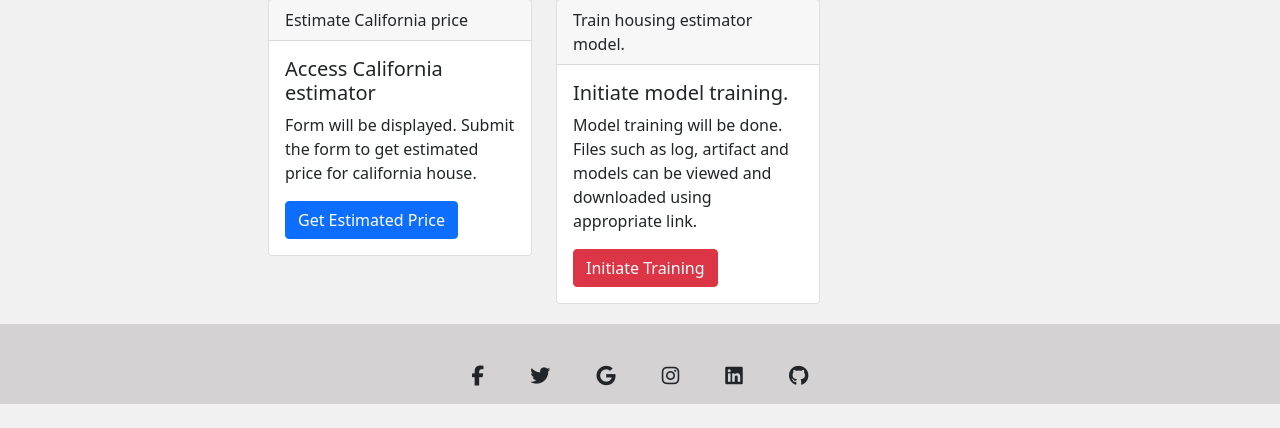
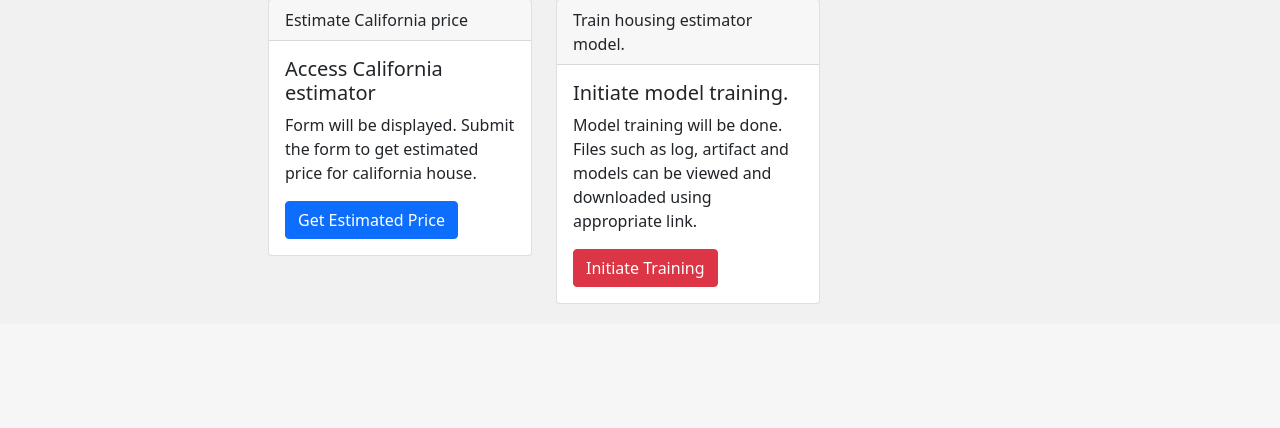
Before and after one commit to Chirag1994/Give-Me-Some-Credit-Machine-Learning, a Flask app: page / in a window 1280 px wide. Shown: the part 656-1084 px from the top of the page. After the commit the page ends 960 px from the top, so only its background shows below. Run offline with Flask 3, Linux system fonts and the light colour scheme; some libraries are stand-ins or nearby versions.

Commit message:
footer removed from header.html file

```diff
--- a/templates/header.html
+++ b/templates/header.html
@@ -111,42 +116,6 @@ table-layout: fixed;
         </div>
 
     </div>
-    <!-- footer goes here-->
-
-    <footer class="text-center text-white " style="background-color: #d4d2d2;">
-        <!-- Grid container -->
-        <div class="container pt-4">
-            <!-- Section: Social media -->
-            <section class="mb-4">
-                <!-- Facebook -->
-                <a class="btn btn-link btn-floating btn-lg text-dark m-1" href="#!" role="button"
-                    data-mdb-ripple-color="dark"><i class="fab fa-facebook-f"></i></a>
-
-                <!-- Twitter -->
-                <a class="btn btn-link btn-floating btn-lg text-dark m-1" href="#!" role="button"
-                    data-mdb-ripple-color="dark"><i class="fab fa-twitter"></i></a>
-
-                <!-- Google -->
-                <a class="btn btn-link btn-floating btn-lg text-dark m-1" href="#!" role="button"
-                    data-mdb-ripple-color="dark"><i class="fab fa-google"></i></a>
-
-                <!-- Instagram -->
-                <a class="btn btn-link btn-floating btn-lg text-dark m-1" href="#!" role="button"
-                    data-mdb-ripple-color="dark"><i class="fab fa-instagram"></i></a>
-
-                <!-- Linkedin -->
-                <a class="btn btn-link btn-floating btn-lg text-dark m-1" href="#!" role="button"
-                    data-mdb-ripple-color="dark"><i class="fab fa-linkedin"></i></a>
-                <!-- Github -->
-                <a class="btn btn-link btn-floating btn-lg text-dark m-1" href="#!" role="button"
-                    data-mdb-ripple-color="dark"><i class="fab fa-github"></i></a>
-            </section>
-            <!-- Section: Social media -->
-        </div>
-        <!-- Grid container -->
-
-    </footer>
-
 
     <script src="https://cdn.jsdelivr.net/npm/bootstrap@5.1.3/dist/js/bootstrap.bundle.min.js"
         integrity="sha384-ka7Sk0Gln4gmtz2MlQnikT1wXgYsOg+OMhuP+IlRH9sENBO0LRn5q+8nbTov4+1p"
```
Also changed, not shown: other parts of templates/header.html (+27 -22 lines).
